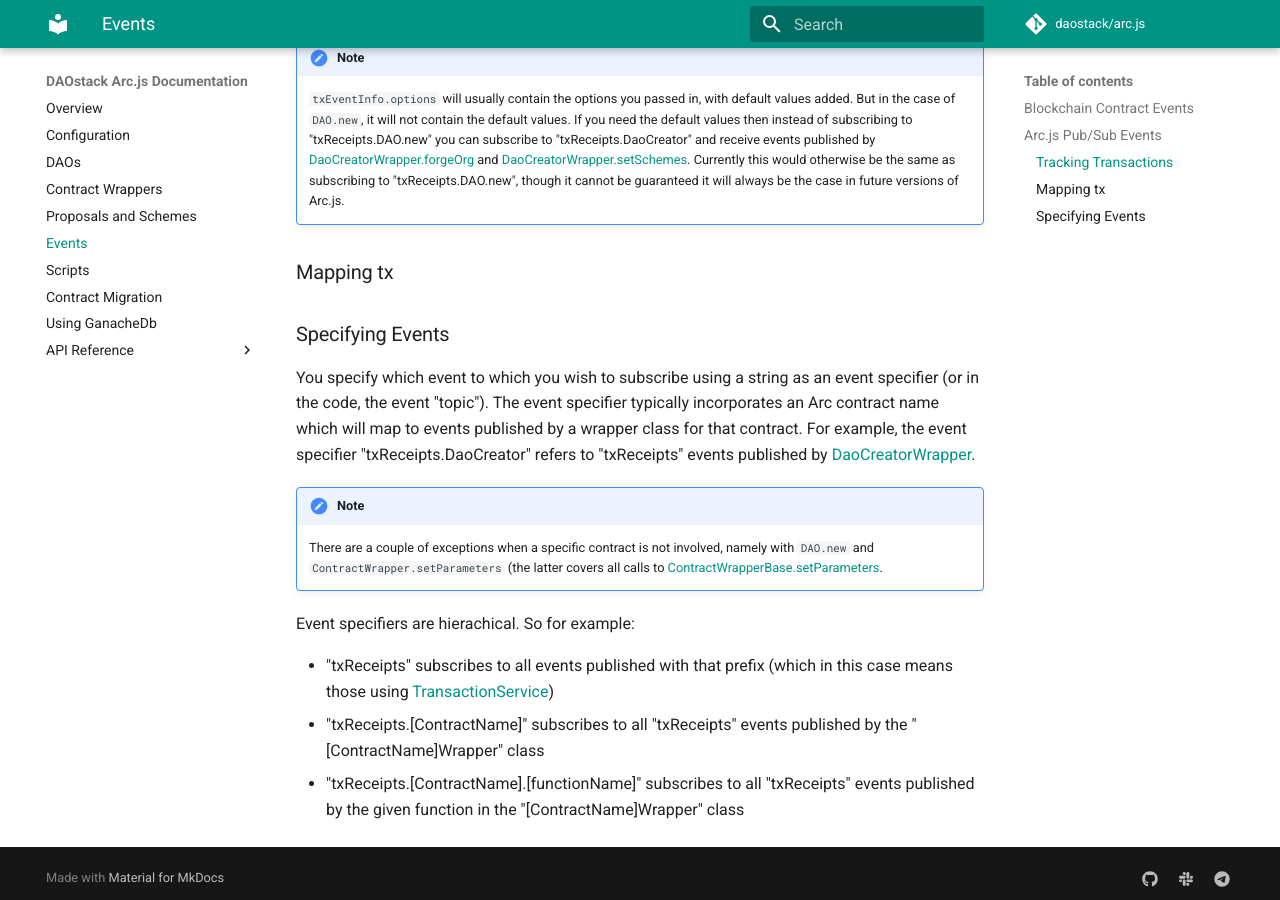
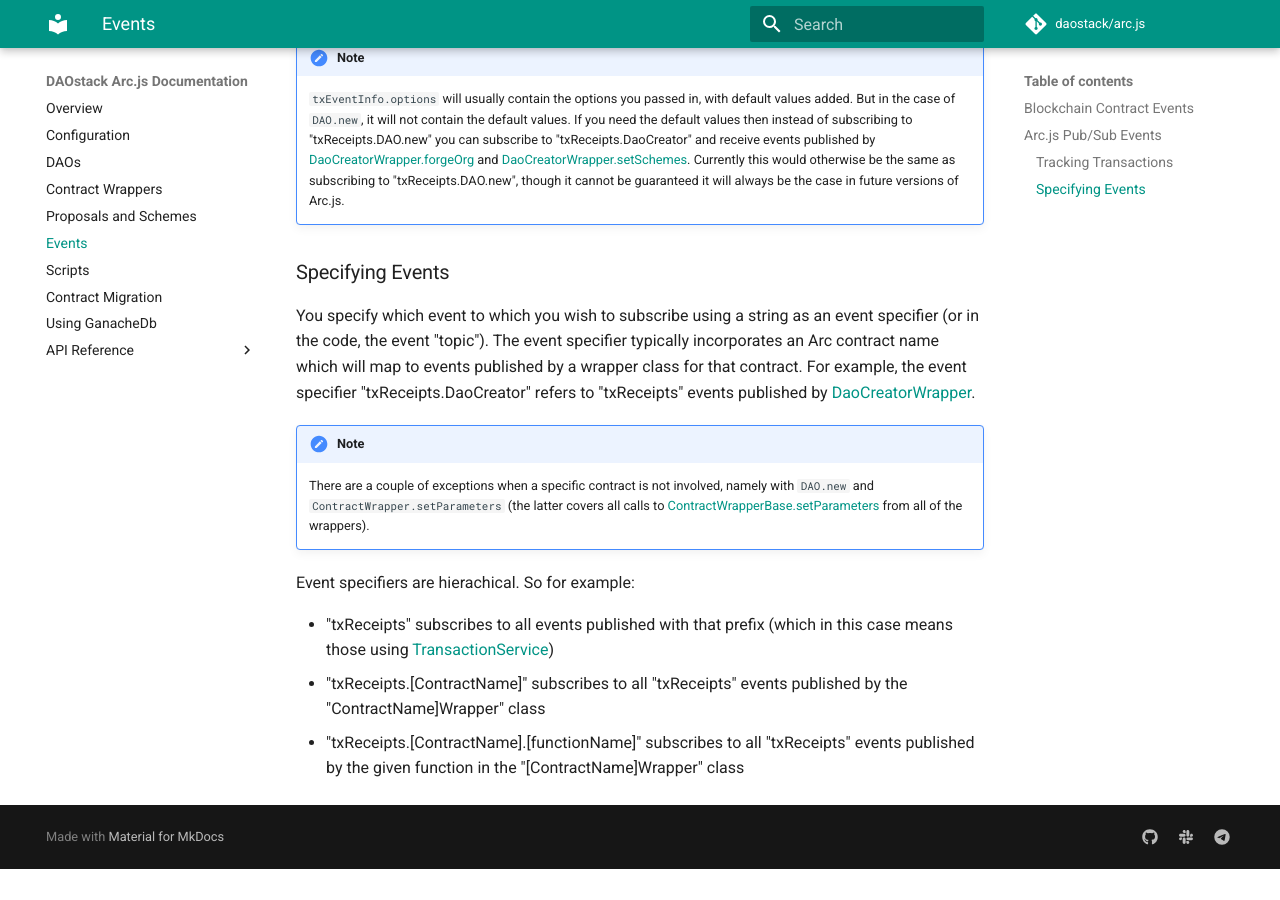
Before and after one commit to daostack/arc.js_legacy, an MkDocs documentation site: the page built from docs/Events.md, in a window 1280 px wide and 900 px high, scrolled down 1787 px. Built offline with MkDocs 1.6.1 and Material for MkDocs 9.7.7, drawn with Linux system fonts in a browser that asks for light colours; comment, search, counter and statistics services are not loaded; old or Windows-style settings are respelled for this version of MkDocs; after the commit the page ends 2656 px from its top, so only the background shows below that.

Commit message:
docs tweaks

```diff
--- a/docs/Events.md
+++ b/docs/Events.md
@@ -55,15 +55,14 @@ to generate a unique invocationKey.  Every call to `generateInvocationKey` gener
 !!! note
     `txEventInfo.options` will usually contain the options you passed in, with default values added.  But in the case of `DAO.new`, it will not contain the default values.  If you need the default values then instead of subscribing to "txReceipts.DAO.new" you can subscribe to "txReceipts.DaoCreator" and receive events published by  [DaoCreatorWrapper.forgeOrg](api/classes/DaoCreatorWrapper#forgeOrg) and [DaoCreatorWrapper.setSchemes](api/classes/DaoCreatorWrapper#setSchemes).  Currently this would otherwise be the same as subscribing to "txReceipts.DAO.new", though it cannot be guaranteed it will always be the case in future versions of Arc.js.
 
-### Mapping tx
 ### Specifying Events
 You specify which event to which you wish to subscribe using a string as an event specifier (or in the code, the event "topic").  The event specifier typically incorporates an Arc contract name which will map to events published by a wrapper class for that contract.  For example, the event specifier "txReceipts.DaoCreator" refers to "txReceipts" events published by [DaoCreatorWrapper](api/classes/DaoCreatorWrapper).
 
 !!! note
-    There are a couple of exceptions when a specific contract is not involved, namely with `DAO.new` and `ContractWrapper.setParameters` (the latter covers all calls to [ContractWrapperBase.setParameters](api/classes/ContractWrapperBase#setParameters).
+    There are a couple of exceptions when a specific contract is not involved, namely with `DAO.new` and `ContractWrapper.setParameters` (the latter covers all calls to [ContractWrapperBase.setParameters](api/classes/ContractWrapperBase#setParameters) from all of the wrappers).
 
 Event specifiers are hierachical. So for example:
 
    - "txReceipts" subscribes to all events published with that prefix (which in this case means those using [TransactionService](api/classes/TransactionService))
-   - "txReceipts.[ContractName]" subscribes to all "txReceipts" events published by the "[ContractName]Wrapper" class
+   - "txReceipts.[ContractName]" subscribes to all "txReceipts" events published by the "ContractName]Wrapper" class
    - "txReceipts.[ContractName].[functionName]" subscribes to all "txReceipts" events published by the given function in the "[ContractName]Wrapper" class
```
